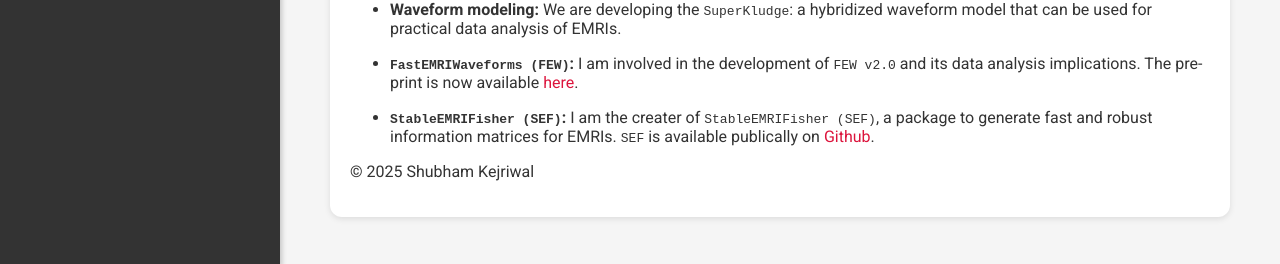
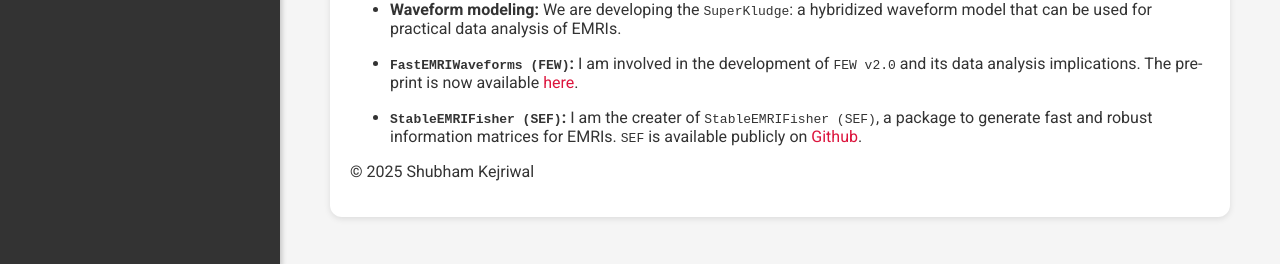
Before and after one commit to perturber/shubham, a Jekyll site: the page built from research.md, in a window 1280 px wide and 900 px high, scrolled down 3058 px. Shown: the part 633-897 px from the top of the window. Built offline with Jekyll 4.4.1, drawn with Linux system fonts in a browser that asks for light colours; formulas are drawn with MathJax 3.

Commit message:
Add files via upload

```diff
--- a/research.md
+++ b/research.md
@@ -124,7 +124,7 @@ Quasi-periodic eruptions (QPEs) are low-frequency (\\(\sim 10^{-4}\\) Hz) soft X
 
   - **`FastEMRIWaveforms (FEW)`:** I am involved in the development of `FEW v2.0` and its data analysis implications. The pre-print is now available [here](https://arxiv.org/abs/2506.09470v1).
 
-  - **`StableEMRIFisher (SEF)`:** I am the creater of `StableEMRIFisher (SEF)`, a package to generate fast and robust information matrices for EMRIs. `SEF` is available publically on [Github](https://github.com/perturber/StableEMRIFisher).
+  - **`StableEMRIFisher (SEF)`:** I am the creater of `StableEMRIFisher (SEF)`, a package to generate fast and robust information matrices for EMRIs. `SEF` is available publicly on [Github](https://github.com/perturber/StableEMRIFisher).
 
 <style>
 .bubble {
```
